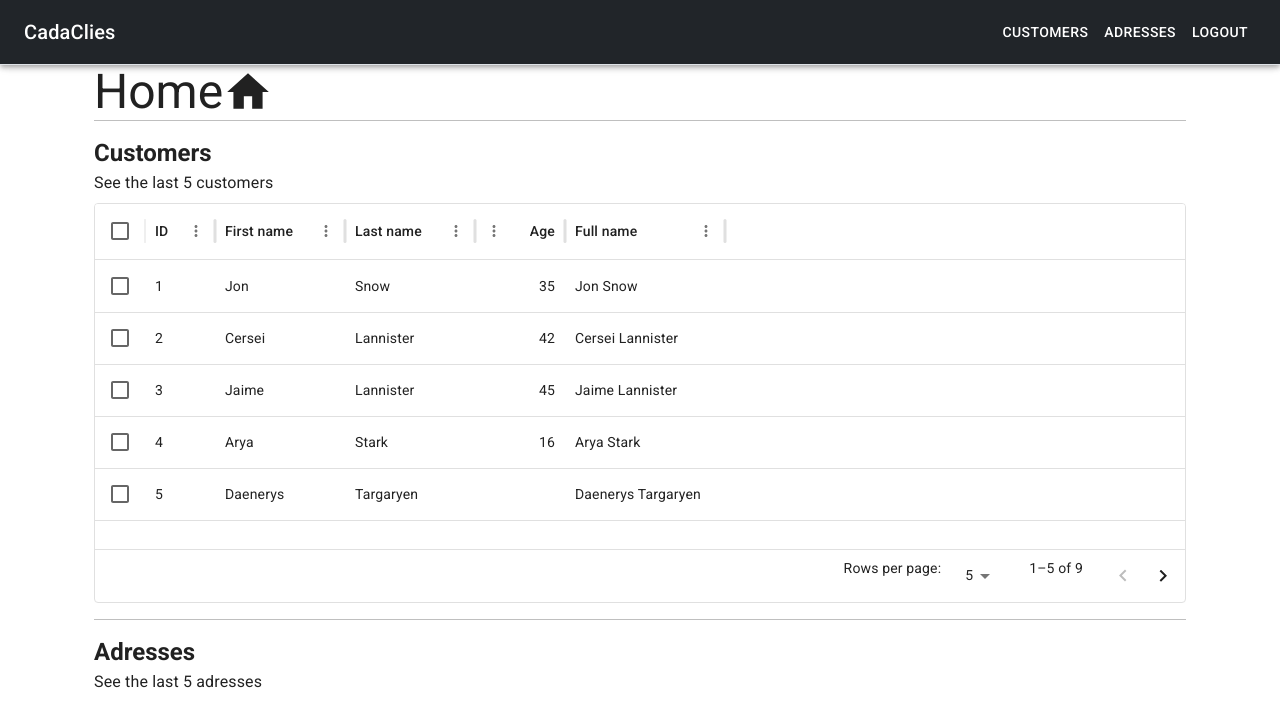
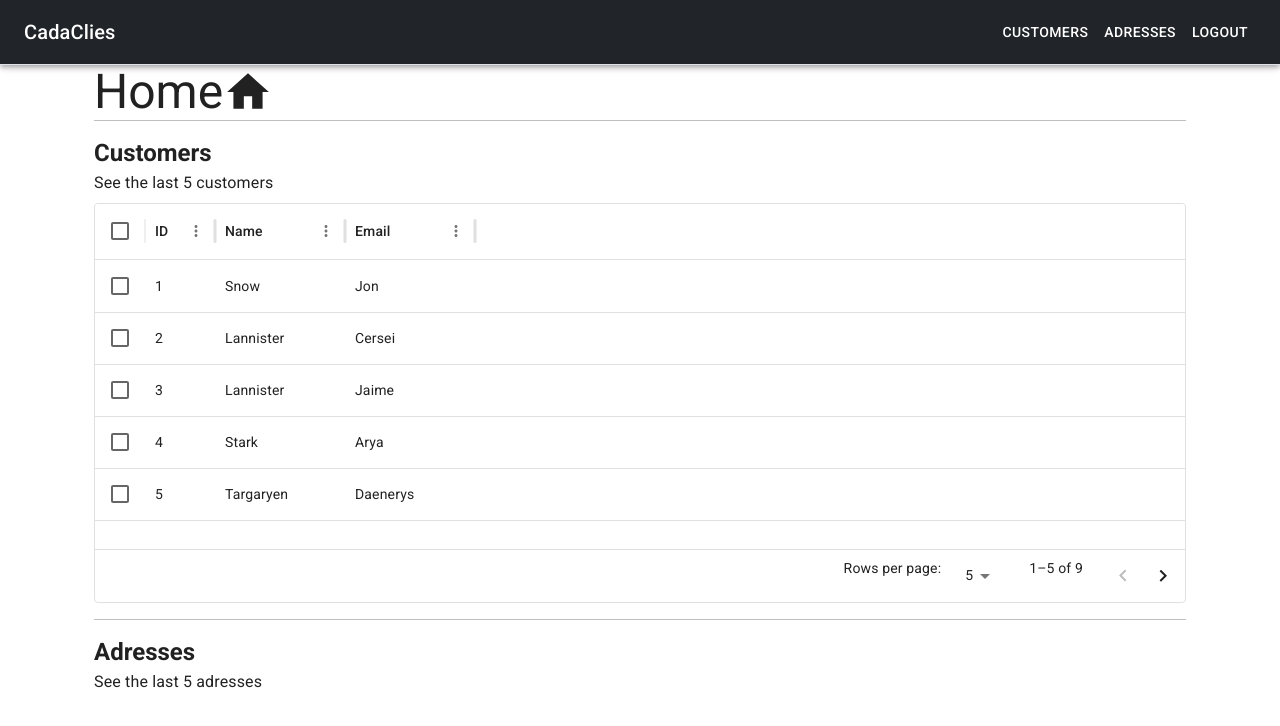
Before and after one commit to ms-daniel/Cadastra-Clientes, a React (Create React App) app in the folder Codigo/cadastro_clientes_web_frontend/: page /home in a window 1280 px wide. Shown: the top 726 px of the page. Built offline with nearby package versions, Linux system fonts and the light colour scheme.

Commit message:
ORGANIZACAO DO DATABLE

```diff
--- a/Codigo/cadastro_clientes_web_frontend/src/components/DataTable.js
+++ b/Codigo/cadastro_clientes_web_frontend/src/components/DataTable.js
@@ -3,34 +3,20 @@ import { DataGrid } from '@mui/x-data-grid';
 
 const columns = [
     { field: 'id', headerName: 'ID', width: 70 },
-    { field: 'firstName', headerName: 'First name', width: 130 },
-    { field: 'lastName', headerName: 'Last name', width: 130 },
-    {
-      field: 'age',
-      headerName: 'Age',
-      type: 'number',
-      width: 90,
-    },
-    {
-      field: 'fullName',
-      headerName: 'Full name',
-      description: 'This column has a value getter and is not sortable.',
-      sortable: false,
-      width: 160,
-      valueGetter: (value, row) => `${row.firstName || ''} ${row.lastName || ''}`,
-    },
+    { field: 'Name', headerName: 'Name', width: 130 },
+    { field: 'Email', headerName: 'Email', width: 130 }
   ];
 
   const rows = [
-    { id: 1, lastName: 'Snow', firstName: 'Jon', age: 35 },
-    { id: 2, lastName: 'Lannister', firstName: 'Cersei', age: 42 },
-    { id: 3, lastName: 'Lannister', firstName: 'Jaime', age: 45 },
-    { id: 4, lastName: 'Stark', firstName: 'Arya', age: 16 },
-    { id: 5, lastName: 'Targaryen', firstName: 'Daenerys', age: null },
-    { id: 6, lastName: 'Melisandre', firstName: null, age: 150 },
-    { id: 7, lastName: 'Clifford', firstName: 'Ferrara', age: 44 },
-    { id: 8, lastName: 'Frances', firstName: 'Rossini', age: 36 },
-    { id: 9, lastName: 'Roxie', firstName: 'Harvey', age: 65 },
+    { id: 1, Name: 'Snow', Email: 'Jon'},
+    { id: 2, Name: 'Lannister', Email: 'Cersei'},
+    { id: 3, Name: 'Lannister', Email: 'Jaime'},
+    { id: 4, Name: 'Stark', Email: 'Arya'},
+    { id: 5, Name: 'Targaryen', Email: 'Daenerys'},
+    { id: 6, Name: 'Melisandre', Email: null},
+    { id: 7, Name: 'Clifford', Email: 'Ferrara'},
+    { id: 8, Name: 'Frances', Email: 'Rossini'},
+    { id: 9, Name: 'Roxie', Email: 'Harvey'},
   ];
 
   export default function DataTable() {
```
